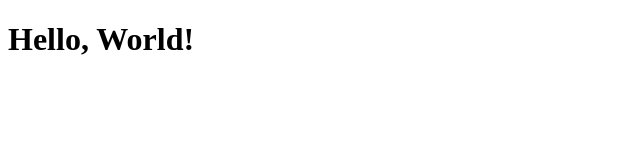
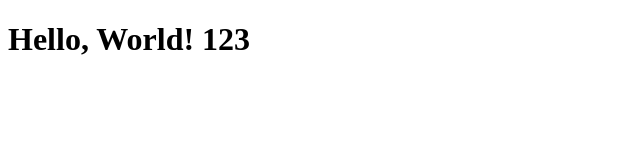
Before and after one commit to ryanredoct/appachiV2, a plain HTML site: page index.html in a window 1280 px wide. Shown: the full height of the page, 0-640 px from the left. Drawn offline with Linux system fonts and the light colour scheme.

Commit message:
Update index.html

```diff
--- a/index.html
+++ b/index.html
@@ -6,6 +6,6 @@
     <title>Hello World</title>
 </head>
 <body>
-    <h1>Hello, World!</h1>
+    <h1>Hello, World! 123</h1>
 </body>
 </html>
```
